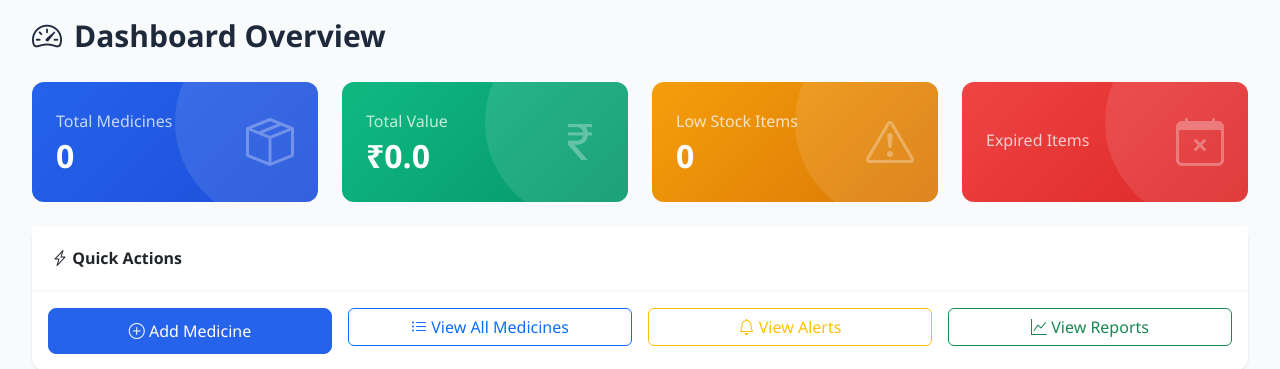
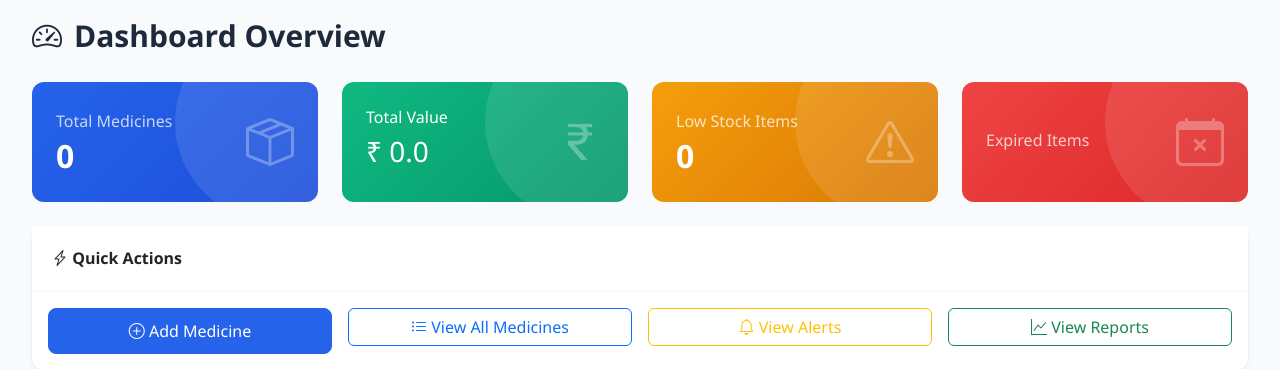
Before and after one commit to janumpallydivya15-netizen/MediStocks, a Flask app: page /dashboard in a window 1280 px wide. Shown: the part 120-489 px from the top of the page. Run offline with Flask 3, Linux system fonts and the light colour scheme; the visitor is signed in with stand-in values (Sample User, id 1); data that the repository does not hold is empty.

Commit message:
dashboard.html

```diff
--- a/templates/dashboard.html
+++ b/templates/dashboard.html
@@ -25,8 +25,9 @@
             <div class="stat-card success">
                 <div class="d-flex justify-content-between align-items-center">
                     <div>
-                        <p class="mb-1 opacity-75">Total Value</p>
-                        <h2 class="fw-bold mb-0">₹{{ stats.total_value }}</h2>
+                        <h6>Total Value</h6>
+                         <h3>₹ {{ stats.total_value }}</h3>
+
                     </div>
                     <i class="bi bi-currency-rupee" style="font-size: 3rem; opacity: 0.3;"></i>
                 </div>
@@ -142,4 +143,5 @@
         </div>
     </div>
 </div>
+
 {% endblock %}
```
